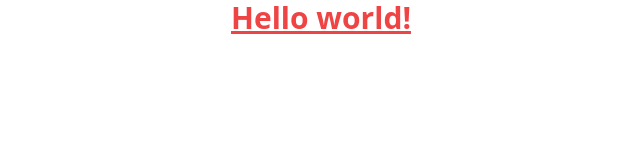
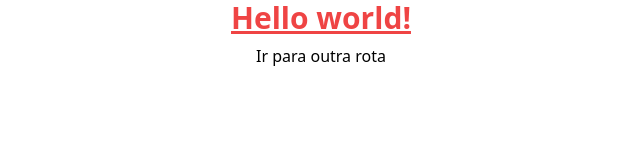
Before and after one commit to hrvieira/portfolio-v2, a React (Vite) app: page / in a window 1280 px wide. Shown: the top 160 px of the page, without its empty margins (319-959 px from the left). Built offline with nearby package versions, Linux system fonts and the light colour scheme.

Commit message:
feat: React Router Dom instalado e configurado

```diff
--- a/package.json
+++ b/package.json
@@ -11,7 +11,8 @@
   },
   "dependencies": {
     "react": "^18.2.0",
-    "react-dom": "^18.2.0"
+    "react-dom": "^18.2.0",
+    "react-router-dom": "^6.23.1"
   },
   "devDependencies": {
     "@types/react": "^18.2.66",
--- a/src/App.tsx
+++ b/src/App.tsx
@@ -1,9 +1,14 @@
+import { BrowserRouter, Route, Routes } from "react-router-dom";
+import Home from "./pages/home/Home";
+
 function App() {
     return (
         <>
-            <h1 className="text-3xl font-bold text-red-500 underline text-center">
-                Hello world!
-            </h1>
+            <BrowserRouter>
+                <Routes>
+                    <Route path="/" element={<Home />} />
+                </Routes>
+            </BrowserRouter>
         </>
     );
 }
--- /dev/null
+++ b/src/pages/home/Home.tsx
@@ -0,0 +1,17 @@
+import { Link } from "react-router-dom";
+
+function Home() {
+     return (
+          <>
+               <h1 className="text-3xl font-bold text-red-500 underline text-center">
+                    Hello world!
+               </h1>
+               <div className="text-center py-2 hover:underline">
+                    <Link to="/">Ir para outra rota</Link>
+
+               </div>
+          </>
+     )
+}
+
+export default Home;
```
Also changed, not shown: 1 other file (tests, documents, lock files or other folders).
